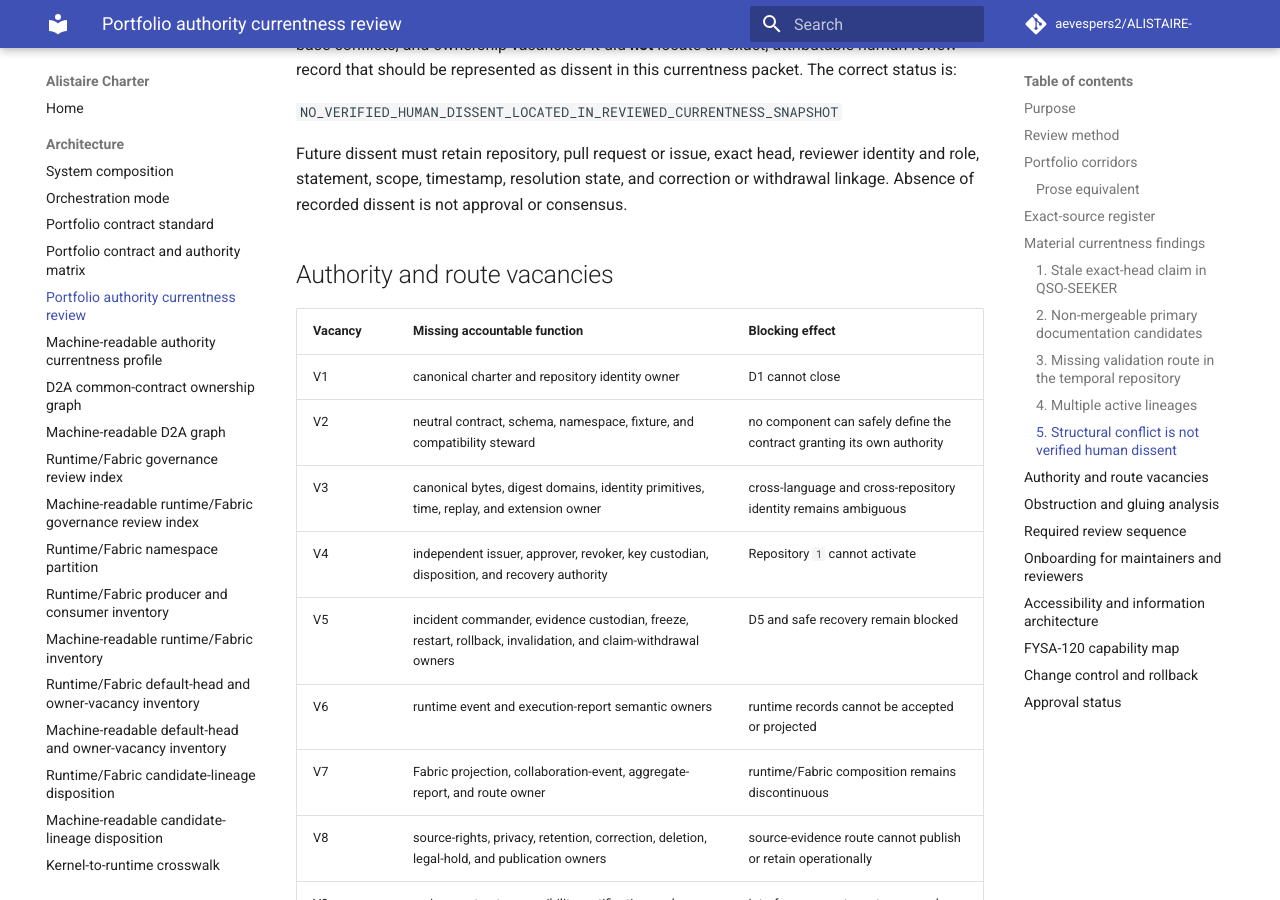
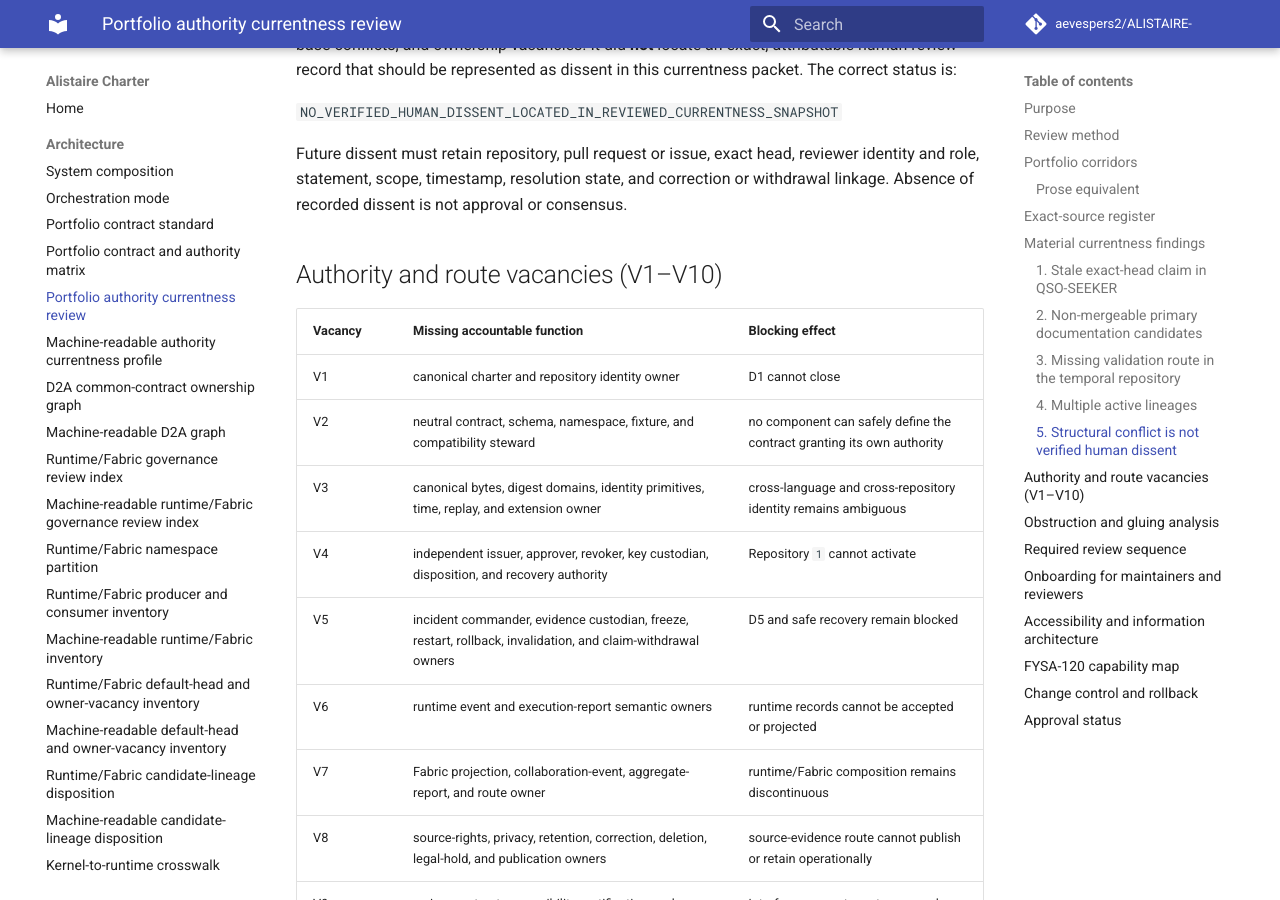
Before and after one commit to aevespers2/ALISTAIRE-, an MkDocs documentation site: the page built from docs/portfolio-authority-currentness-review.md, in a window 1280 px wide and 900 px high, scrolled down 5173 px. Built offline with MkDocs 1.6.1 and Material for MkDocs 9.7.7, drawn with Linux system fonts in a browser that asks for light colours; comment, search, counter and statistics services are not loaded.

Commit message:
docs: make V1–V10 authority boundary explicit

```diff
--- a/docs/portfolio-authority-currentness-review.md
+++ b/docs/portfolio-authority-currentness-review.md
@@ -110,7 +110,7 @@ This review located contradictory candidate claims, overlapping responsibilities
 
 Future dissent must retain repository, pull request or issue, exact head, reviewer identity and role, statement, scope, timestamp, resolution state, and correction or withdrawal linkage. Absence of recorded dissent is not approval or consensus.
 
-## Authority and route vacancies
+## Authority and route vacancies (V1–V10)
 
 | Vacancy | Missing accountable function | Blocking effect |
 |---|---|---|
```
